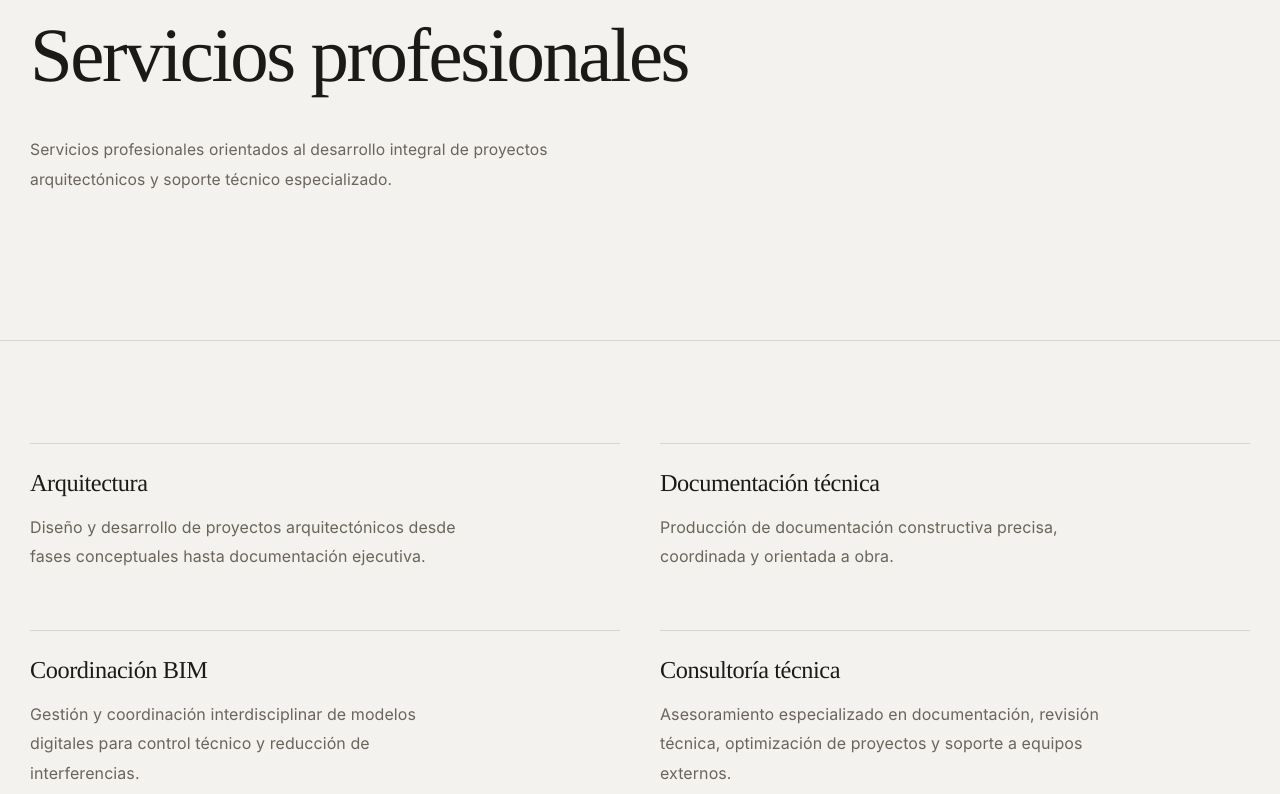
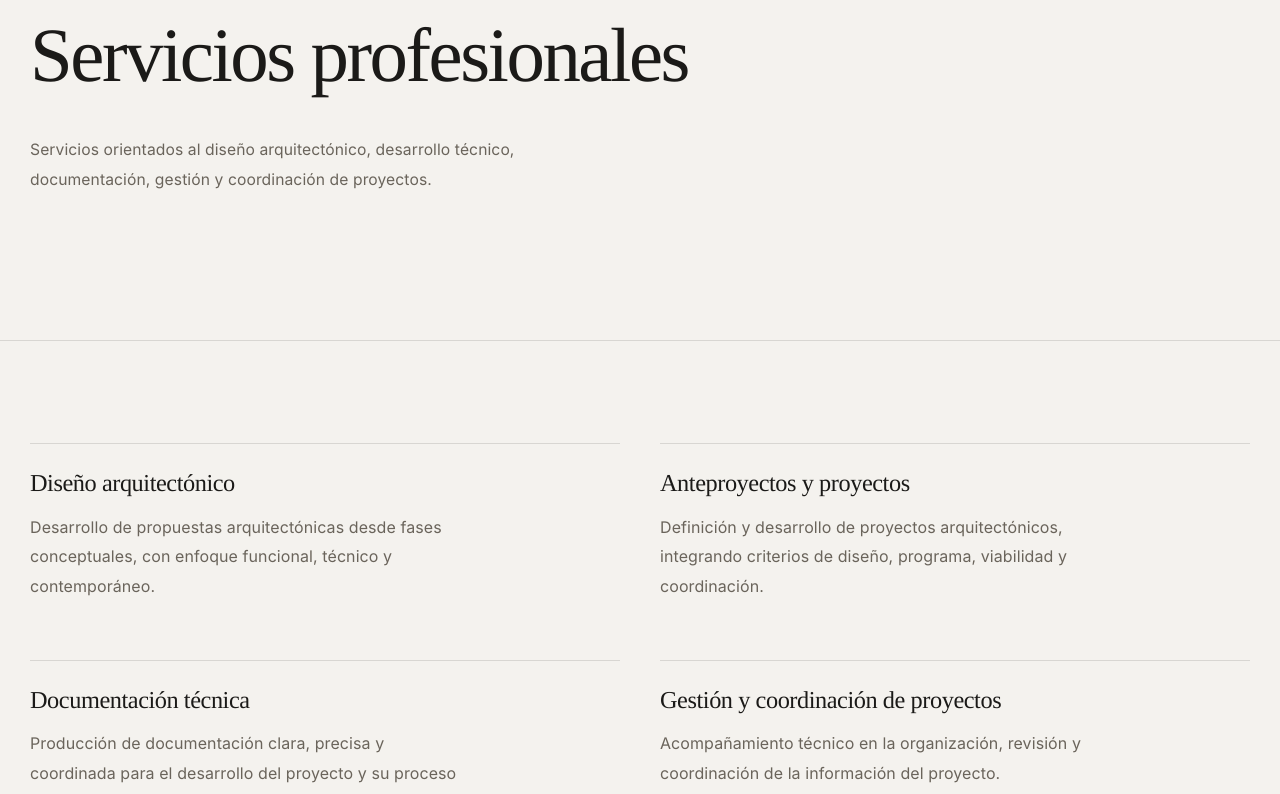
Before and after one commit to richimenvic/menvic-site, a React (Vite) app: page /servicios in a window 1280 px wide. Shown: the part 240-1034 px from the top of the page. Built offline with nearby package versions, Linux system fonts and the light colour scheme.

Commit message:
Update services copy for Menvic

```diff
--- a/src/pages/Services.jsx
+++ b/src/pages/Services.jsx
@@ -1,22 +1,32 @@
 const serviceItems = [
   {
-    title: 'Arquitectura',
+    title: 'Diseño arquitectónico',
     description:
-      'Diseño y desarrollo de proyectos arquitectónicos desde fases conceptuales hasta documentación ejecutiva.'
+      'Desarrollo de propuestas arquitectónicas desde fases conceptuales, con enfoque funcional, técnico y contemporáneo.'
+  },
+  {
+    title: 'Anteproyectos y proyectos',
+    description:
+      'Definición y desarrollo de proyectos arquitectónicos, integrando criterios de diseño, programa, viabilidad y coordinación.'
   },
   {
     title: 'Documentación técnica',
-    description: 'Producción de documentación constructiva precisa, coordinada y orientada a obra.'
+    description: 'Producción de documentación clara, precisa y coordinada para el desarrollo del proyecto y su proceso constructivo.'
+  },
+  {
+    title: 'Gestión y coordinación de proyectos',
+    description:
+      'Acompañamiento técnico en la organización, revisión y coordinación de la información del proyecto.'
+  },
+  {
+    title: 'Supervisión y apoyo constructivo',
+    description:
+      'Apoyo al proceso constructivo mediante revisión técnica, seguimiento de información y coordinación con los equipos involucrados.'
   },
   {
     title: 'Coordinación BIM',
     description:
-      'Gestión y coordinación interdisciplinar de modelos digitales para control técnico y reducción de interferencias.'
-  },
-  {
-    title: 'Consultoría técnica',
-    description:
-      'Asesoramiento especializado en documentación, revisión técnica, optimización de proyectos y soporte a equipos externos.'
+      'Coordinación digital de información del proyecto cuando el alcance y las necesidades técnicas lo requieren.'
   }
 ]
 
@@ -28,8 +38,7 @@ export default function Services() {
           <div className="kicker">Servicios</div>
           <h1>Servicios profesionales</h1>
           <p className="lead">
-            Servicios profesionales orientados al desarrollo integral de proyectos arquitectónicos y soporte
-            técnico especializado.
+            Servicios orientados al diseño arquitectónico, desarrollo técnico, documentación, gestión y coordinación de proyectos.
           </p>
         </div>
       </main>
```
